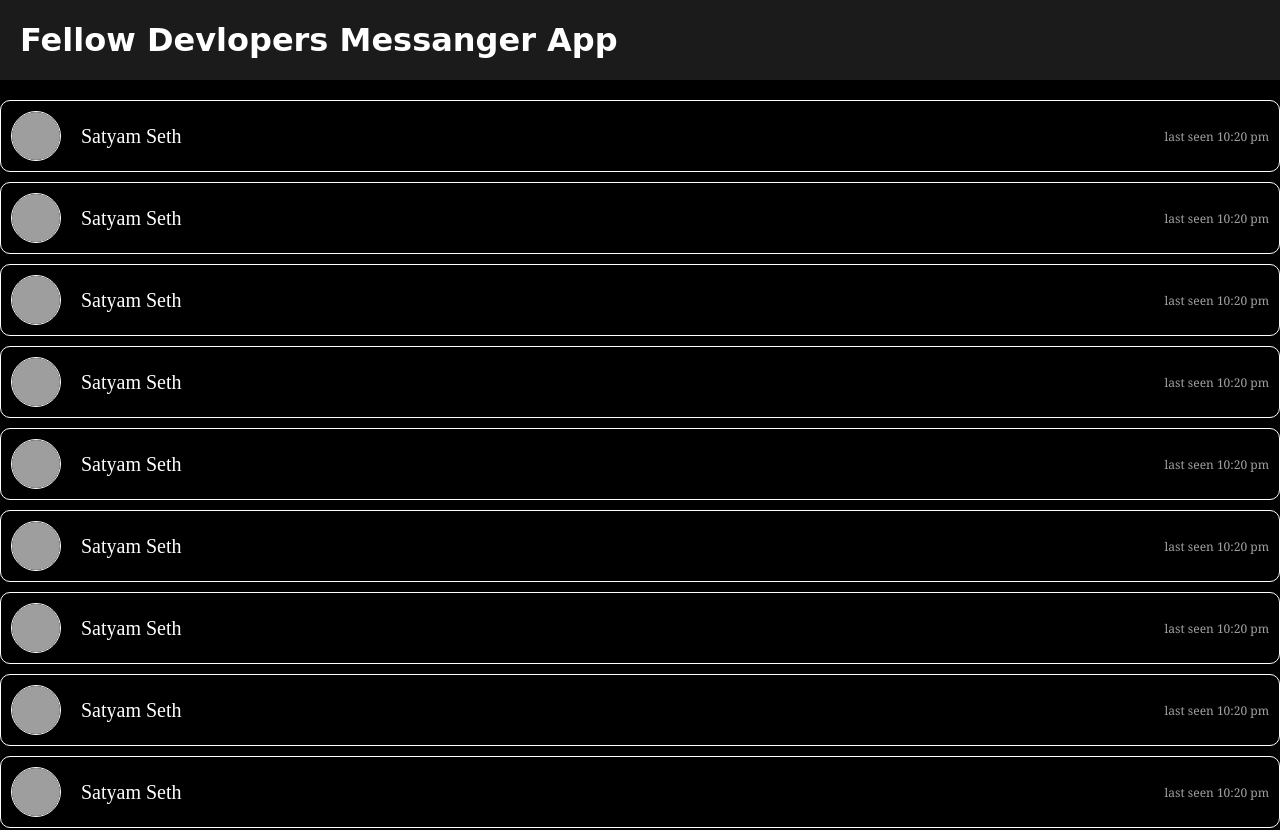
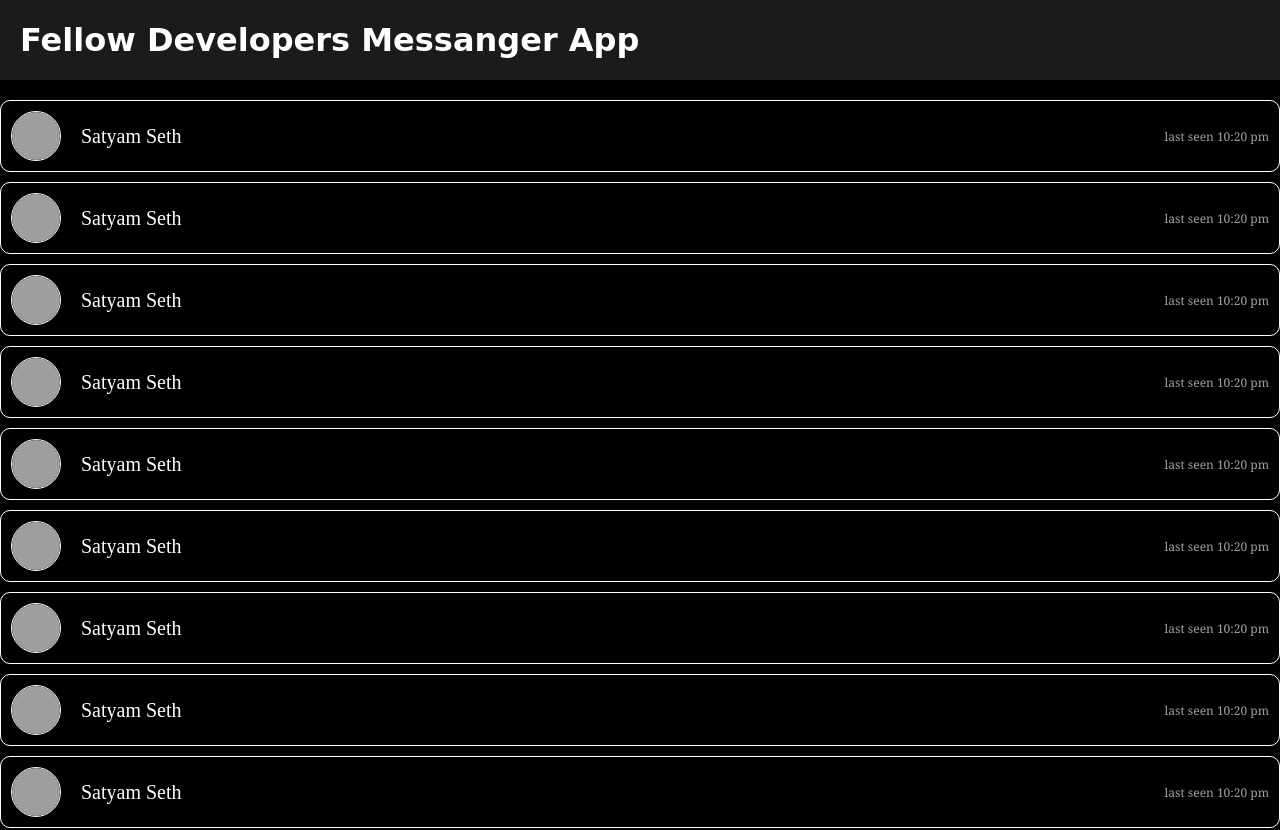
Before and after one commit to satyam-seth-learnings/css_experiments, a plain HTML site: page Intersection Observer/demo.html in a window 1280 px wide. Shown: the top 830 px of the page. Drawn offline with Linux system fonts and the light colour scheme; grey boxes are pictures that could not be loaded.

Commit message:
fix typo

```diff
--- a/Intersection Observer/demo.html
+++ b/Intersection Observer/demo.html
@@ -10,7 +10,7 @@
 </head>
 <body>
     <header>
-        <h1>Fellow Devlopers Messanger App</h1>
+        <h1>Fellow Developers Messanger App</h1>
     </header>
     <div class="card-container">
         <div class="card">
```
